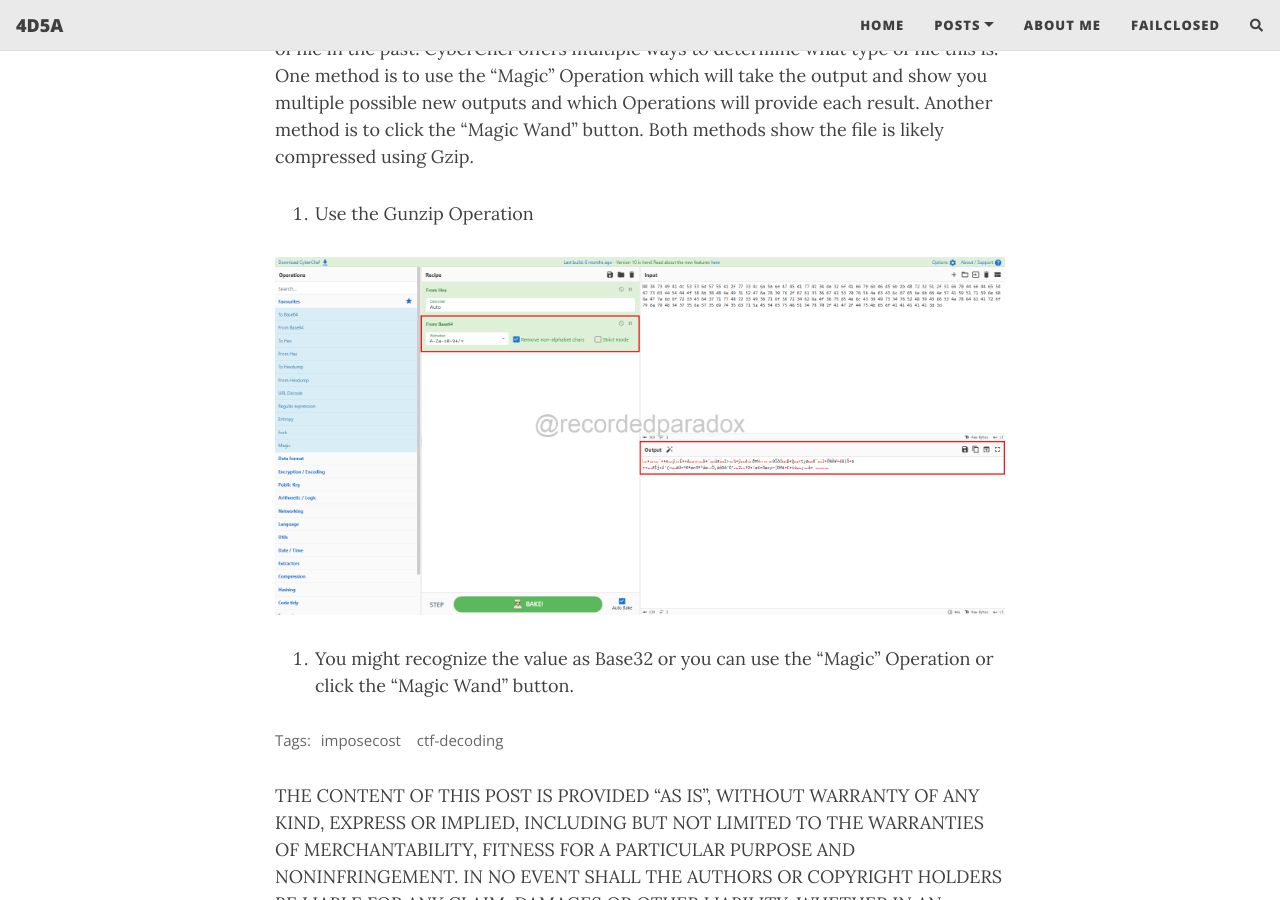
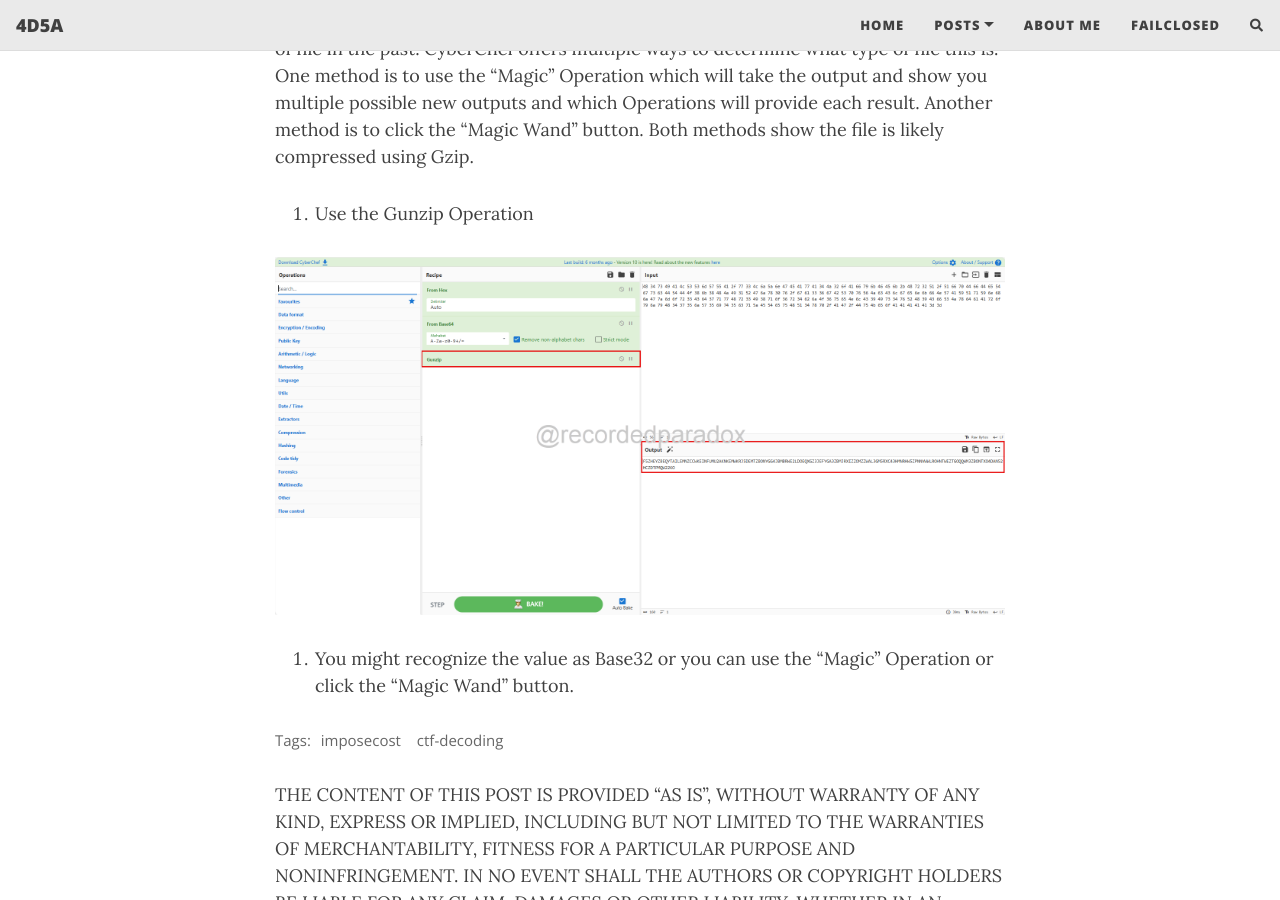
Before and after one commit to 4D5A/4d5a.github.io, a Jekyll site: the page built from _posts/ctfwriteups-posts/2024-01-07-impose-cost-01-06-2024-challenege.md, in a window 1280 px wide and 900 px high, scrolled down 2409 px. Built offline with Jekyll 4.4.1, drawn with Linux system fonts in a browser that asks for light colours; nearby versions of some CDN libraries; comment, search, counter and statistics services are not loaded.

Commit message:
corrected a link

```diff
--- a/_posts/ctfwriteups-posts/2024-01-07-impose-cost-01-06-2024-challenege.md
+++ b/_posts/ctfwriteups-posts/2024-01-07-impose-cost-01-06-2024-challenege.md
@@ -31,6 +31,6 @@
 
 3. Use the Gunzip Operation
 
-<img src="{{ 'assets/img/2024-01-07-impose-cost-01-06-2024-challenege/2024-01-07-impose-cost-01-06-2024-challenege-from-base64-screenshot.png' | relative_url }}" alt='Impose Cost 01-06-24 Challenge gunzip.png' />
+<img src="{{ 'assets/img/2024-01-07-impose-cost-01-06-2024-challenege/2024-01-07-impose-cost-01-06-2024-challenege-gunzip-screenshot.png' | relative_url }}" alt='Impose Cost 01-06-24 Challenge gunzip.png' />
 
 4. You might recognize the value as Base32 or you can use the "Magic" Operation or click the "Magic Wand" button.
```
